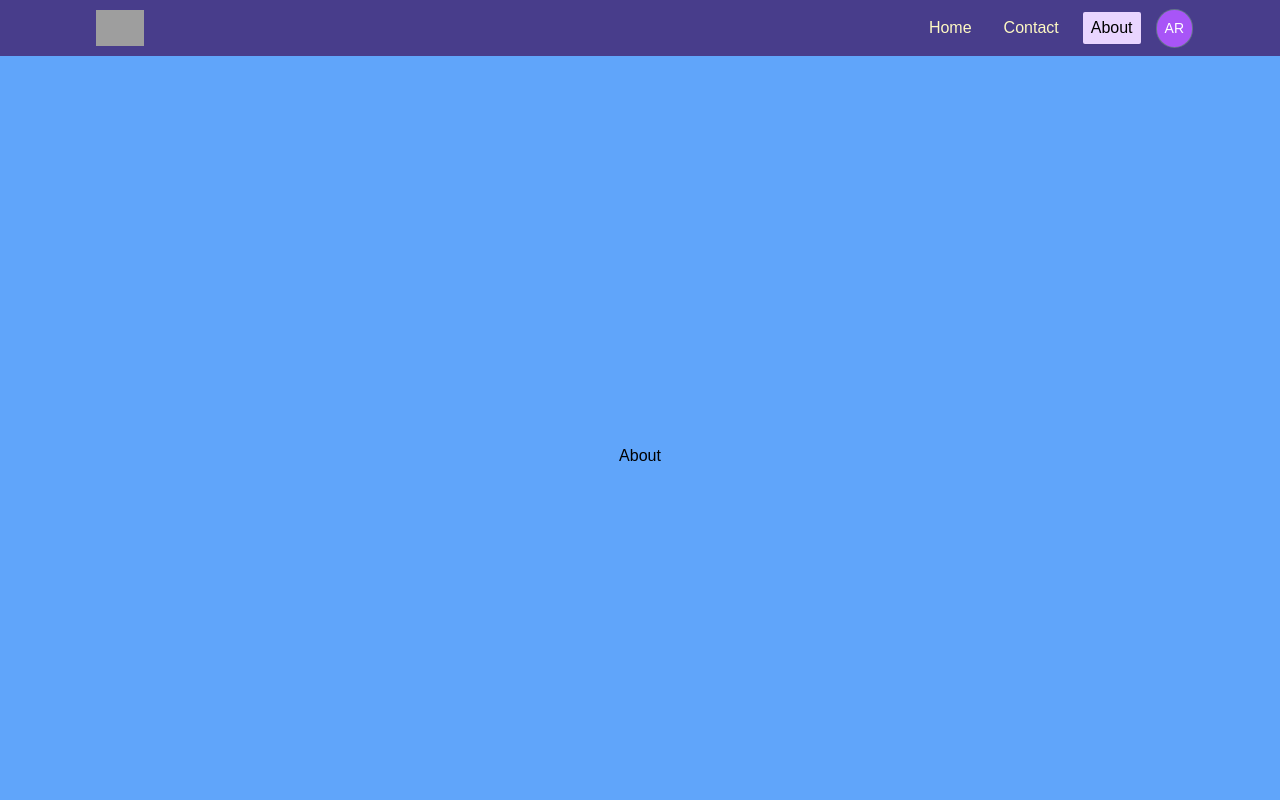
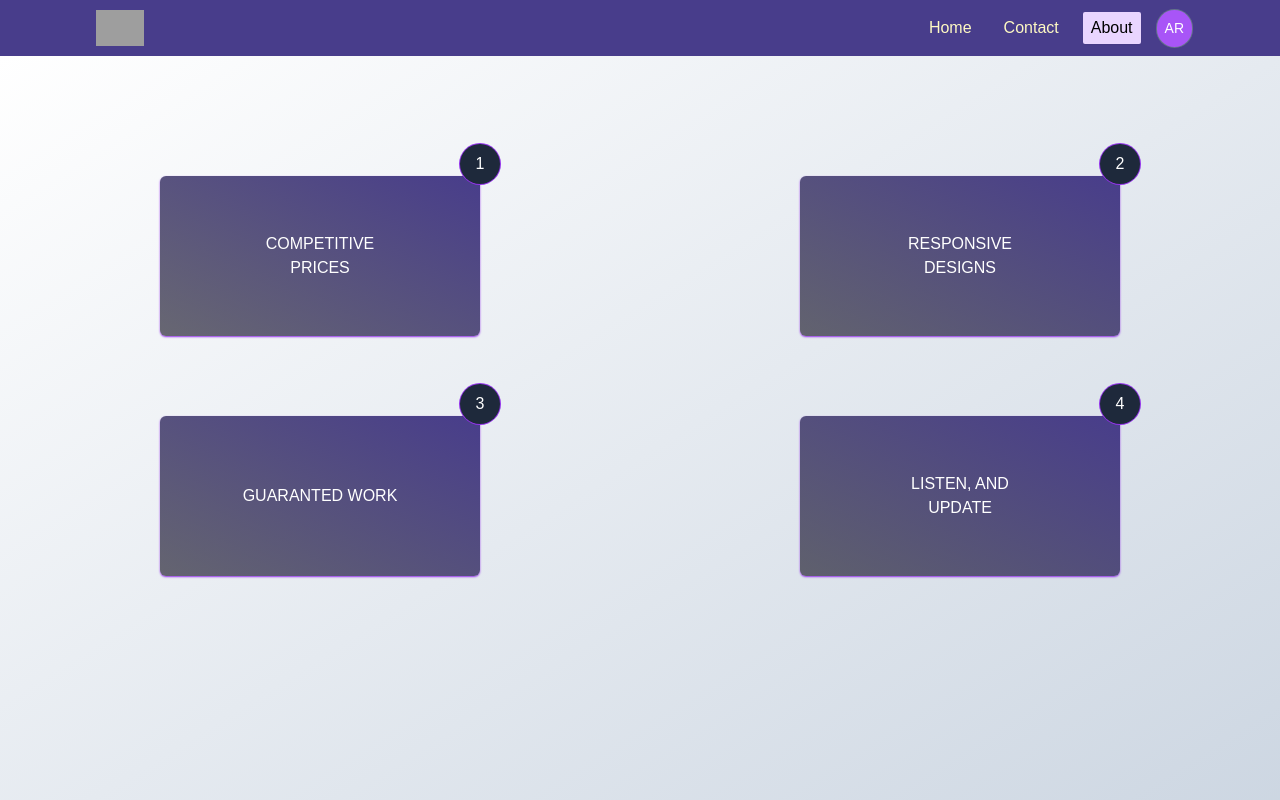
Before and after one commit to minaNabil96/my-portfolio, a React (Vite) app: page /about in a window 1280 px wide. Shown: the top 800 px of the page. Built offline with nearby package versions, Linux system fonts and the light colour scheme; no server answers; grey boxes are pictures that could not be loaded; a web font is replaced by a local one.

Commit message:
refresh2

```diff
--- a/src/components/About.jsx
+++ b/src/components/About.jsx
@@ -1,11 +1,126 @@
-import React from "react";
+import React, { useState, useEffect, useRef, useMemo } from "react";
+import Button from "../reusable/Button";
+import Feature from "../reusable/Feature.jsx";
+import useDetectElement from "../reusable/useDetectElement";
+//
+const features = [
+  { num: "1", prop: "fast as we can" },
+  { num: "2", prop: "littel cost" },
+  { num: "3", prop: "professional finish" },
+];
 
 const About = () => {
+  const ref1 = useRef(null);
+  const ref2 = useRef(null);
+  const ref3 = useRef(null);
+  const ref4 = useRef(null);
+  const isIntersecting1 = useIsInViewport(ref1);
+  const isIntersecting2 = useIsInViewport(ref2);
+  const isIntersecting3 = useIsInViewport(ref3);
+  const isIntersecting4 = useIsInViewport(ref4);
+
   return (
-    <div className="min-h-screen flex items-center justify-center bg-blue-400">
-      About
+    <div className=" min-h-screen py-10  bg-gradient-to-br from-white to-slate-300 overflow-hidden ">
+      <div
+        className={` max-lg:space-y-40 container mx-auto  py-10 grid max-lg:grid-cols-1 grid-cols-2 place-items-center place-content-center  `}
+      >
+        {/* 1 */}
+        <div
+          ref={ref1}
+          className={`w-1/2 h-40 m-10 bg-gradient-to-tr from-mainColor2/60 to-mainColor rounded-md relative  transform ${
+            isIntersecting1 ? "" : "-translate-x-56 opacity-0 invisible "
+          } duration-[1500ms] shadow-sm shadow-purple-600  `}
+        >
+          <div
+            className={`h-10 w-10 flex justify-center items-center bg-slate-800 rounded-full absolute -top-8 -right-5 ring-1 ring-purple-600 `}
+          >
+            <p className={`text-white p-1`}>{1}</p>
+          </div>
+          <p
+            className={`text-white text-center absolute top-1/2 left-1/2 transform -translate-x-1/2 -translate-y-1/2 `}
+          >
+            {`COMPETITIVE PRICES`}
+          </p>
+        </div>
+        {/* 2 */}
+        <div
+          ref={ref2}
+          className={`w-1/2 h-40 m-10 bg-gradient-to-tr from-mainColor2/60 to-mainColor rounded-md relative transform ${
+            isIntersecting2 ? "" : "translate-x-56 opacity-0 invisible "
+          } duration-[1500ms] shadow-sm shadow-purple-600  `}
+        >
+          <div
+            className={`h-10 w-10 flex justify-center items-center bg-slate-800 rounded-full absolute -top-8 -right-5 ring-1 ring-purple-600 `}
+          >
+            <p className={`text-white p-1`}>{2}</p>
+          </div>
+          <p
+            className={`text-white text-center absolute top-1/2 left-1/2 transform -translate-x-1/2 -translate-y-1/2 `}
+          >
+            {`RESPONSIVE DESIGNS`}
+          </p>
+        </div>
+        {/* 3 */}
+        <div
+          ref={ref3}
+          className={`w-1/2 h-40 m-10 bg-gradient-to-tr from-mainColor2/60 to-mainColor rounded-md relative transform ${
+            isIntersecting3 ? "" : "-translate-x-56 opacity-0 invisible "
+          } duration-[1500ms] shadow-sm shadow-purple-600  `}
+        >
+          <div
+            className={`h-10 w-10 flex justify-center items-center bg-slate-800 rounded-full absolute -top-8 -right-5 ring-1 ring-purple-600 `}
+          >
+            <p className={`text-white p-1`}>{3}</p>
+          </div>
+          <p
+            className={`text-white text-center absolute top-1/2 left-1/2 transform -translate-x-1/2 -translate-y-1/2 `}
+          >
+            {`GUARANTED WORK`}
+          </p>
+        </div>
+        {/* 4 */}
+        <div
+          ref={ref4}
+          className={`w-1/2 h-40 m-10 bg-gradient-to-tr from-mainColor2/60 to-mainColor rounded-md relative transform ${
+            isIntersecting4 ? "" : "translate-x-56 opacity-0 invisible "
+          } duration-[1500ms] shadow-sm shadow-purple-600  `}
+        >
+          <div
+            className={`h-10 w-10 flex justify-center items-center bg-slate-800 rounded-full absolute -top-8 -right-5 ring-1 ring-purple-600 `}
+          >
+            <p className={`text-white p-1`}>{4}</p>
+          </div>
+          <p
+            className={`text-white text-center absolute top-1/2 left-1/2 transform -translate-x-1/2 -translate-y-1/2 `}
+          >
+            {`LISTEN, AND UPDATE`}
+          </p>
+        </div>
+      </div>
     </div>
   );
 };
 
 export default About;
+
+function useIsInViewport(ref) {
+  const [isIntersecting, setIsIntersecting] = useState(false);
+
+  const observer = useMemo(
+    () =>
+      new IntersectionObserver(([entry]) =>
+        setIsIntersecting(entry.isIntersecting)
+      ),
+    []
+  );
+
+  useEffect(() => {
+    observer.observe(ref.current);
+
+    return () => {
+      observer.disconnect();
+    };
+  }, [ref, observer]);
+
+  return isIntersecting;
+}
--- a/src/pages/HomePage.jsx
+++ b/src/pages/HomePage.jsx
@@ -2,13 +2,20 @@ import React, { useEffect } from "react";
 import Landing from "../components/Landing";
 import WithPackage from "../components/WithPackage";
 import OurWorks from "../components/OurWorks";
-import { useRefreshQuery } from "../store/api/apiSlice";
+import { useRefreshQuery, useRefreshBlogQuery } from "../store/api/apiSlice";
 import { openContact } from "../store/reducers/languageSlice";
 import { useDispatch } from "react-redux";
 const HomePage = () => {
   const { isSuccess, isLoading, isError, error, data: res } = useRefreshQuery();
+  const {
+    isSuccess: isSuccess2,
+    isLoading: isLoading2,
+    isError: isError2,
+    error: error2,
+    data: res2,
+  } = useRefreshBlogQuery();
   const dispatch = useDispatch();
-
+  console.log(res2);
   useEffect(() => {
     if (res && res.status === "ready") {
       dispatch(openContact(true));
--- a/src/reusable/Button.jsx
+++ b/src/reusable/Button.jsx
@@ -2,7 +2,7 @@ import React from "react";
 
 const Button = ({ children, btnstyle }) => {
   const toTop = () => {
-    window.scrollTo(0, 0);
+    // window.scrollTo(0, 0);
   };
 
   return (
--- /dev/null
+++ b/src/reusable/Feature.jsx
@@ -0,0 +1,20 @@
+import React from "react";
+
+const Feature = ({ cardStyle, num, sentence }) => {
+	return (
+		<div className={`${cardStyle}`}>
+			<div
+				className={`h-10 w-10 flex justify-center items-center bg-slate-800 rounded-full absolute -top-8 -right-5 ring-1 ring-purple-600 `}
+			>
+				<p className={`text-white p-1`}>{num}</p>
+			</div>
+			<p
+				className={`text-white text-center absolute top-1/2 left-1/2 transform -translate-x-1/2 -translate-y-1/2 `}
+			>
+				{sentence}
+			</p>
+		</div>
+	);
+};
+
+export default Feature;
--- /dev/null
+++ b/src/reusable/useDetectElement.jsx
@@ -0,0 +1,25 @@
+import React, { useState, useEffect, useMemo } from "react";
+
+const useIsInViewport = (ref) => {
+  const [isIntersecting, setIsIntersecting] = useState(false);
+
+  const observer = useMemo(
+    () =>
+      new IntersectionObserver(([entry]) =>
+        setIsIntersecting(entry.isIntersecting)
+      ),
+    []
+  );
+
+  useEffect(() => {
+    observer.observe(ref.current);
+
+    return () => {
+      observer.disconnect();
+    };
+  }, [ref, observer]);
+
+  return isIntersecting;
+};
+
+export default useIsInViewport;
--- a/src/store/api/apiSlice.js
+++ b/src/store/api/apiSlice.js
@@ -6,6 +6,7 @@ export const apiSlice = createApi({
   reducerPath: "myWorksApi",
   baseQuery: fetchBaseQuery({
     baseUrl: `${baseUrl}`,
+
     // baseUrl: `http://192.168.1.7:5000/`,
   }),
   endpoints: (builder) => ({
@@ -26,7 +27,12 @@ export const apiSlice = createApi({
       query: () => `/users/refresh`,
     }),
     // end refresh
+    refreshBlog: builder.query({
+      query: () => `https://laconicblogsampleapi.onrender.com/`,
+      // query: () => `http://192.168.1.7:5000/`,
+    }),
   }),
 });
 
-export const { useContactMutation, useRefreshQuery } = apiSlice;
+export const { useContactMutation, useRefreshQuery, useRefreshBlogQuery } =
+  apiSlice;
```
